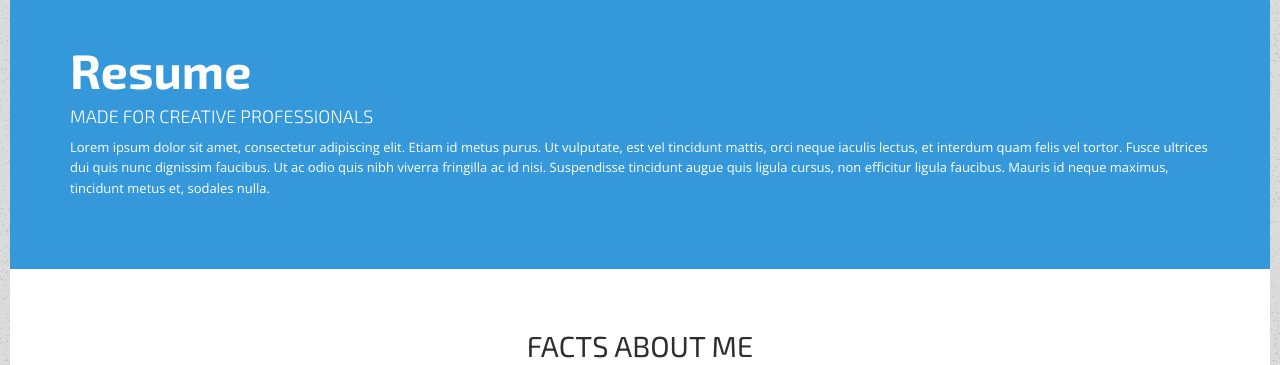
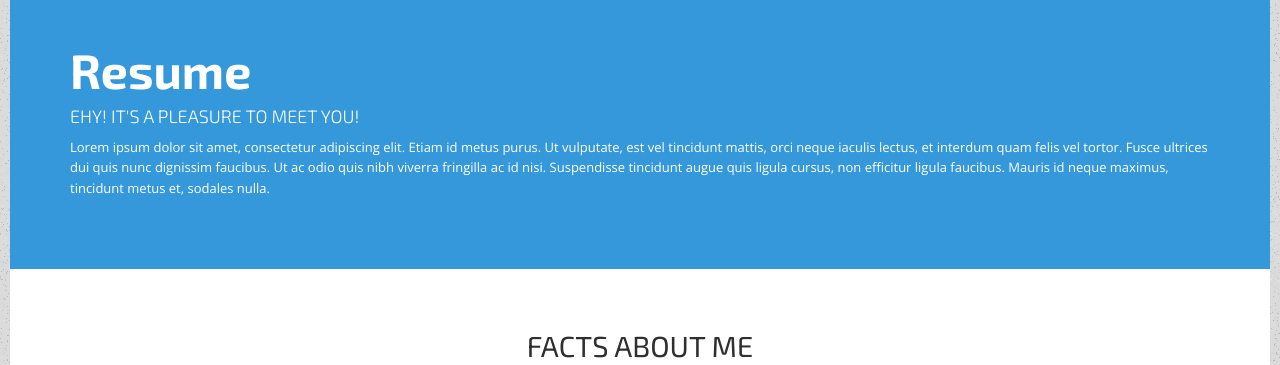
Before and after one commit to gjdev-org/p1, a Jekyll site: the page built from resume.html, in a window 1280 px wide and 900 px high. Shown: the part 392-757 px from the top of the window. Built offline with Jekyll 4.4.1, drawn with Linux system fonts in a browser that asks for light colours.

Commit message:
Changed Resume page.

```diff
--- a/resume.html
+++ b/resume.html
@@ -18,7 +18,7 @@
     data-animation-origin="right"
     data-animation-duration="400"
     data-animation-delay="200"
-    data-animation-distance="50px">Made for Creative Professionals</h4>
+    data-animation-distance="50px">Ehy! It's a pleasure to meet you!</h4>
     <p class="small color01"
     data-animation-origin="right"
     data-animation-duration="400"
```
